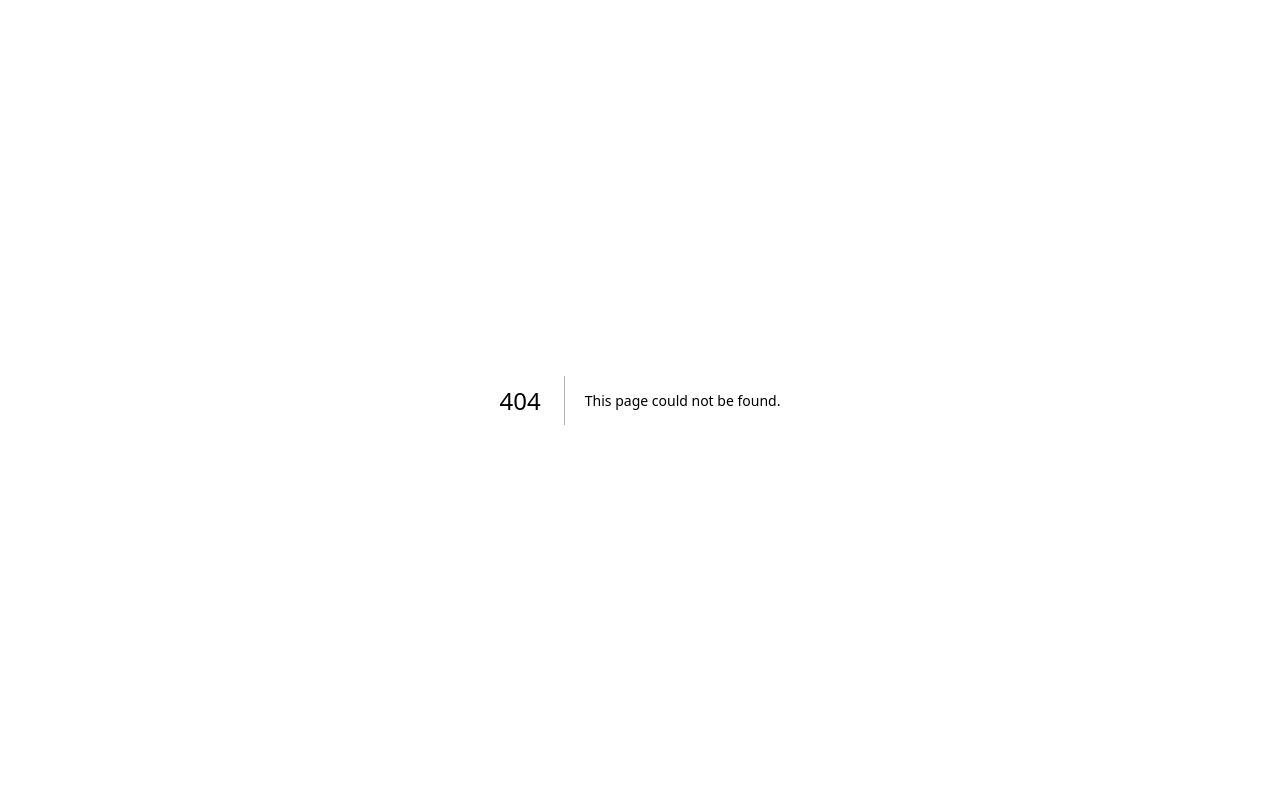
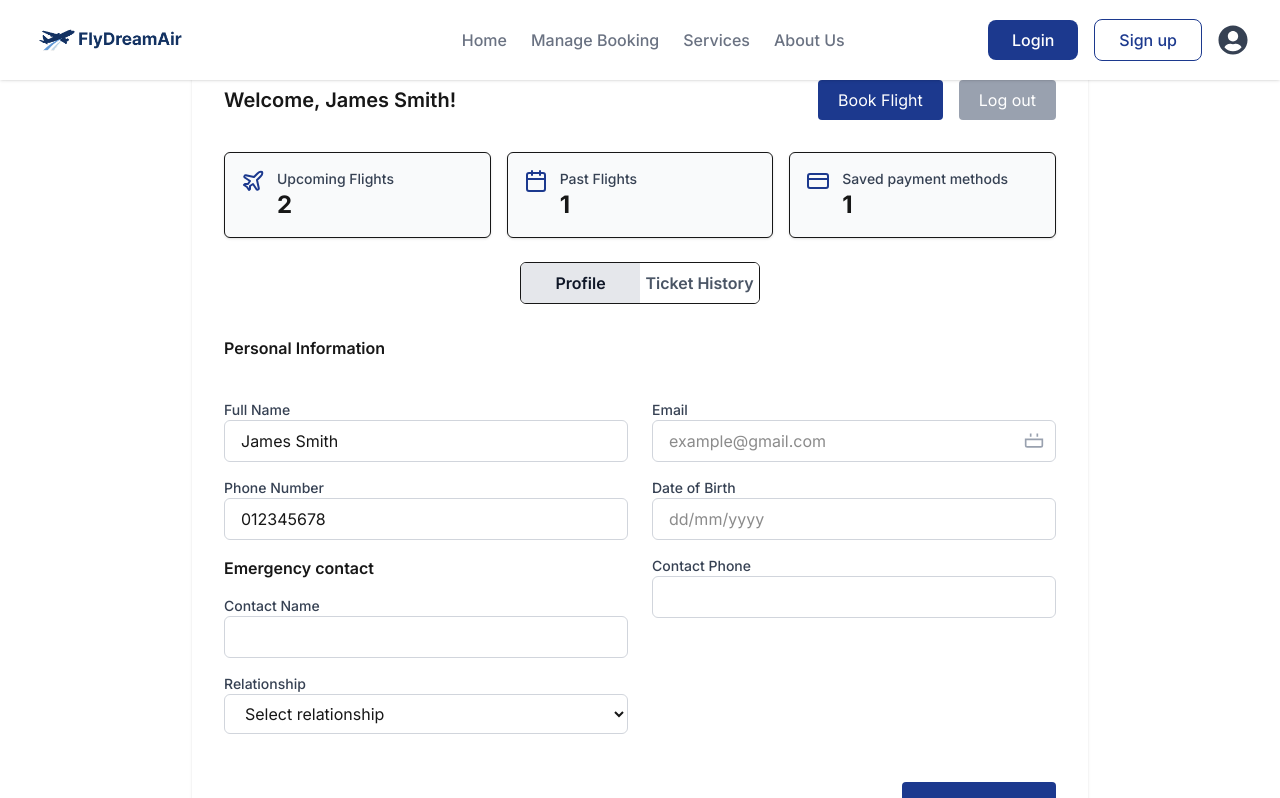
Before and after one commit to MVPAV/FlyDreamAir, a Next.js app: page /profile in a window 1280 px wide. Before the commit this address had no page. Shown: the top 798 px of the page. Built offline with nearby package versions, Linux system fonts and the light colour scheme.

Commit message:
Add profile page

```diff
--- /dev/null
+++ b/src/app/(main)/profile/components/profile.tsx
@@ -0,0 +1,211 @@
+"use client";
+
+import { useState } from "react";
+import { Calendar, CreditCard, Plane } from "lucide-react";
+
+export const ProfileInterface = () => {
+  const [activeTab, setActiveTab] = useState<"profile" | "ticketHistory">("profile");
+
+  return (
+    <div className="max-w-4xl mx-auto p-8 bg-white rounded-lg shadow grow">
+      {/* Header */}
+      <div className="flex flex-col sm:flex-row sm:items-center sm:justify-between mb-8 gap-4">
+        <h2 className="text-xl font-semibold">Welcome, James Smith!</h2>
+        <div className="flex gap-4">
+          <button className="bg-blue-900 text-white px-5 py-2 rounded hover:bg-blue-800 transition">
+            Book Flight
+          </button>
+          <button
+            className="bg-gray-400 text-white px-5 py-2 rounded cursor-not-allowed"
+          >
+            Log out
+          </button>
+        </div>
+      </div>
+
+      {/* Summary Cards */}
+      <div className="grid grid-cols-1 sm:grid-cols-3 gap-4 mb-6">
+        <div className="flex items-start gap-3 p-4 border rounded-md shadow-sm bg-gray-50">
+          <Plane className="w-6 h-6 text-blue-900" />
+          <div>
+            <p className="text-sm font-medium text-gray-700">Upcoming Flights</p>
+            <p className="text-2xl font-bold">2</p>
+          </div>
+        </div>
+        <div className="flex items-start gap-3 p-4 border rounded-md shadow-sm bg-gray-50">
+        <Calendar className="w-6 h-6 text-blue-900" />
+        <div>
+          <p className="text-sm font-medium text-gray-700">Past Flights</p>
+          <p className="text-2xl font-bold">1</p>
+        </div>
+      </div>
+        <div className="flex items-start gap-3 p-4 border rounded-md shadow-sm bg-gray-50">
+          <CreditCard className="w-6 h-6 text-blue-900" />
+          <div>
+            <p className="text-sm font-medium text-gray-700">Saved payment methods</p>
+            <p className="text-2xl font-bold">1</p>
+          </div>
+        </div>
+      </div>
+
+      {/* Tabs */}
+      <div className="flex justify-center mb-8">
+        <div className="flex border rounded-md overflow-hidden w-60">
+          <button
+            className={`flex-1 py-2 text-center font-semibold ${
+              activeTab === "profile"
+                ? "bg-gray-200 text-gray-900"
+                : "bg-white text-gray-600 hover:bg-gray-100"
+            }`}
+            onClick={() => setActiveTab("profile")}
+            type="button"
+          >
+            Profile
+          </button>
+          <button
+            className={`flex-1 py-2 text-center font-semibold ${
+              activeTab === "ticketHistory"
+                ? "bg-gray-200 text-gray-900"
+                : "bg-white text-gray-600 hover:bg-gray-100"
+            }`}
+            onClick={() => setActiveTab("ticketHistory")}
+            type="button"
+          >
+            Ticket History
+          </button>
+        </div>
+      </div>
+
+      {/* Profile Form */}
+      {/* Profile Form */}
+{activeTab === "profile" && (
+  <form className="grid grid-cols-1 sm:grid-cols-2 gap-6">
+    {/* Left column: Full Name, Phone Number, Contact Name, Relationship */}
+    <legend className="font-semibold mb-4">Personal Information</legend>
+          <div className="space-y-4"></div>
+    <div className="space-y-4">
+      <div>
+        <label htmlFor="fullName" className="block text-sm font-medium text-gray-700">
+          Full Name
+        </label>
+        <input
+          type="text"
+          id="fullName"
+          defaultValue="James Smith"
+          className="w-full border border-gray-300 rounded-md px-4 py-2 focus:outline-none focus:ring-2 focus:ring-blue-500"
+        />
+      </div>
+
+      <div>
+        <label htmlFor="phone" className="block text-sm font-medium text-gray-700">
+          Phone Number
+        </label>
+        <input
+          type="tel"
+          id="phone"
+          defaultValue="012345678"
+          className="w-full border border-gray-300 rounded-md px-4 py-2 focus:outline-none focus:ring-2 focus:ring-blue-500"
+        />
+      </div>
+
+      <legend className="font-semibold mb-4">Emergency contact</legend>
+          <div className="space-y-4"></div>
+      <div>
+        <label htmlFor="contactName" className="block text-sm font-medium text-gray-700">
+          Contact Name
+        </label>
+        <input
+          type="text"
+          id="contactName"
+          className="w-full border border-gray-300 rounded-md px-4 py-2 focus:outline-none focus:ring-2 focus:ring-blue-500"
+        />
+      </div>
+
+      <div>
+        <label htmlFor="relationship" className="block text-sm font-medium text-gray-700 ">
+          Relationship
+        </label>
+        <select
+          id="relationship"
+          className="w-full border border-gray-300 rounded-md px-4 py-2 focus:outline-none focus:ring-2 focus:ring-blue-500  "
+        >
+          <option>Select relationship</option>
+          <option>Spouse</option>
+          <option>Sibling</option>
+          <option>Friend</option>
+          <option>Other</option>
+        </select>
+      </div>
+    </div>
+
+    {/* Right column: Email, Date of Birth, Contact Phone */}
+    <div className="space-y-4">
+      <div>
+        <label htmlFor="email" className="block text-sm font-medium text-gray-700">
+          Email
+        </label>
+        <div className="relative">
+          <input
+            type="email"
+            id="email"
+            placeholder="example@gmail.com"
+            className="w-full border border-gray-300 rounded-md px-4 py-2 pr-10 focus:outline-none focus:ring-2 focus:ring-blue-500"
+          />
+          <svg
+            className="w-5 h-5 absolute right-3 top-1/2 transform -translate-y-1/2 text-gray-400"
+            fill="none"
+            stroke="currentColor"
+            strokeWidth={2}
+            viewBox="0 0 24 24"
+          >
+            <path d="M8 7V3M16 7V3M3 10h18M4 19h16a2 2 0 0 0 2-2v-7H2v7a2 2 0 0 0 2 2z" />
+          </svg>
+        </div>
+      </div>
+
+      <div>
+        <label htmlFor="dob" className="block text-sm font-medium text-gray-700">
+          Date of Birth
+        </label>
+        <input
+          type="text"
+          id="dob"
+          placeholder="dd/mm/yyyy"
+          className="w-full border border-gray-300 rounded-md px-4 py-2 focus:outline-none focus:ring-2 focus:ring-blue-500"
+        />
+      </div>
+
+      <div className="flex-1">
+      <label htmlFor="contactPhone" className="block text-sm font-medium text-gray-700">
+        Contact Phone
+      </label>
+      <input
+        type="tel"
+        id="contactPhone"
+        className="w-full border border-gray-300 rounded-md px-4 py-2 focus:outline-none focus:ring-2 focus:ring-blue-500"
+      />
+    </div>
+    </div>
+
+    {/* Save Button */}
+    <div className="sm:col-span-2 flex justify-end pt-6">
+      <button
+        type="submit"
+        className="bg-blue-900 text-white px-6 py-3 rounded hover:bg-blue-800 transition"
+      >
+        Save changes
+      </button>
+    </div>
+  </form>
+)}
+
+
+      {/* Ticket History Tab Placeholder */}
+      {activeTab === "ticketHistory" && (
+        <div className="text-gray-700 text-center py-20">Ticket History content coming soon...</div>
+      )}
+    </div>
+  );
+};
+
+export default ProfileInterface;
--- /dev/null
+++ b/src/app/(main)/profile/page.tsx
@@ -0,0 +1,9 @@
+import {ProfileInterface} from "src/app/(main)/profile/components/profile";
+
+export default function ProfilePage() {
+  return (
+    <div className="pt-12">
+      <ProfileInterface/>
+    </div>
+  );
+}
```
Also changed, not shown: 1 other file (tests, documents, lock files or other folders).
